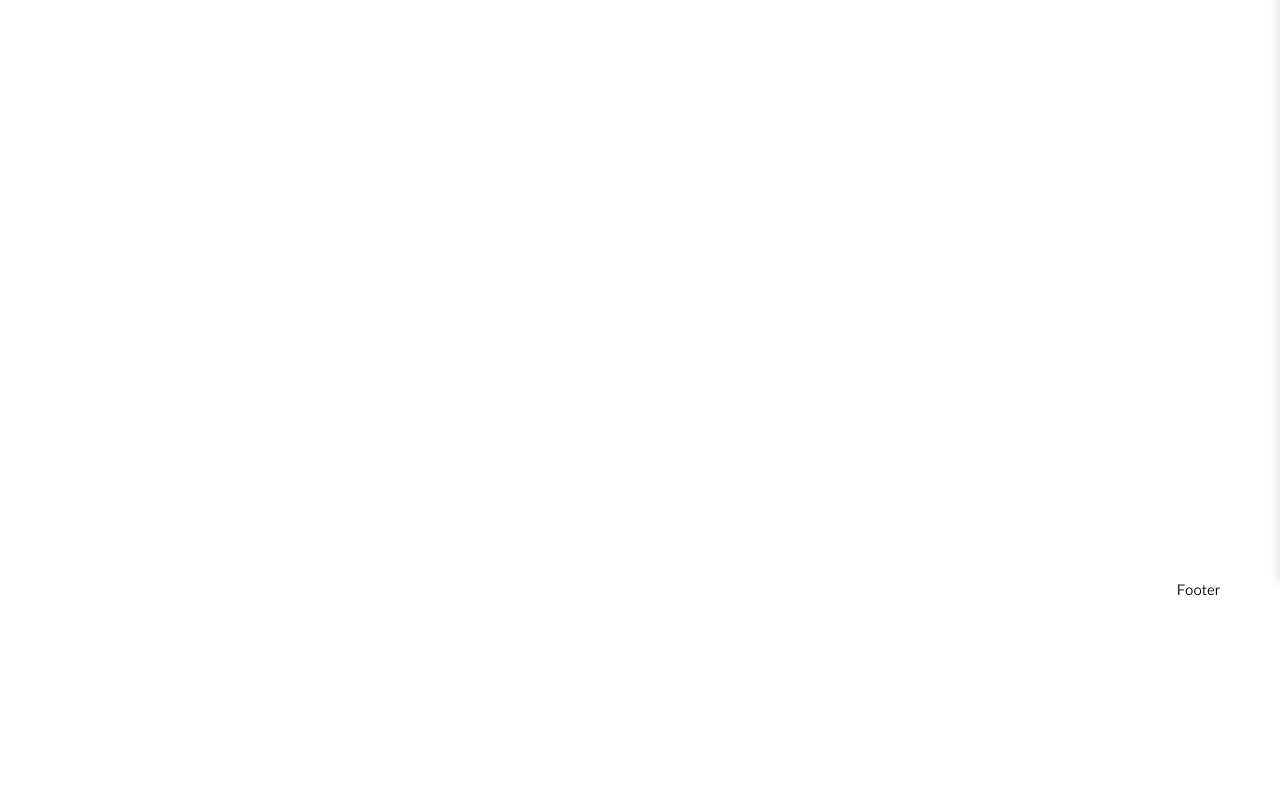
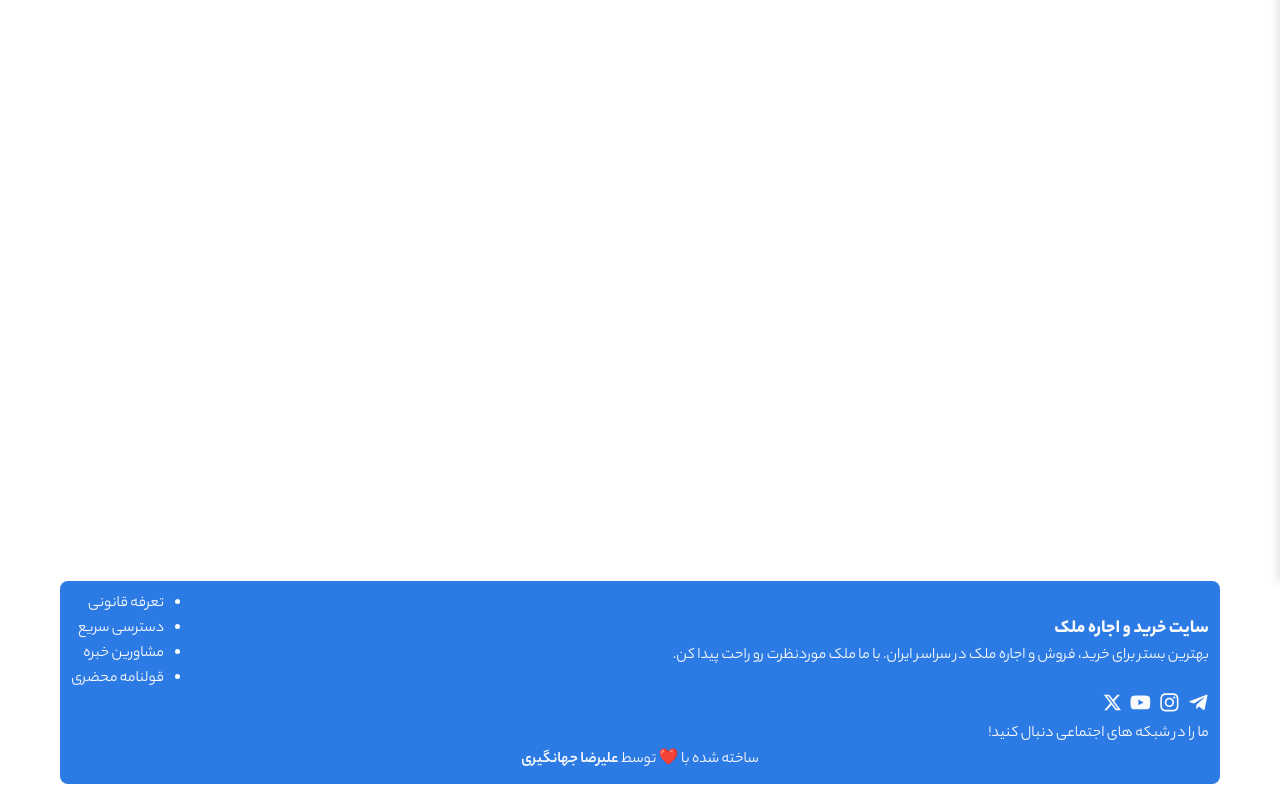
Before and after one commit to AlirezaJahangiri/student-behavior-tracker, a Next.js app: page / in a window 1280 px wide. Shown: the part 218-1018 px from the top of the page. Before the commit the page ends 824 px from the top, so only its background shows below. Built offline with nearby package versions, Linux system fonts and the light colour scheme.

Commit message:
developed footer

```diff
--- a/package.json
+++ b/package.json
@@ -9,7 +9,11 @@
     "lint": "next lint"
   },
   "dependencies": {
+    "bcryptjs": "^3.0.2",
+    "formidable": "^3.5.4",
+    "mongoose": "^8.16.1",
     "next": "^15.3.4",
+    "next-auth": "^4.24.11",
     "react": "^19.1.0",
     "react-dom": "^19.1.0",
     "react-icons": "^5.5.0"
--- a/src/app/page.js
+++ b/src/app/page.js
@@ -1,7 +1,7 @@
 export default function Home() {
   return (
     <main>
-      <h1>سلام</h1>
+      <h1>سلام</h1>;
     </main>
   );
 }
--- a/src/components/layout/Footer.js
+++ b/src/components/layout/Footer.js
@@ -1,9 +1,54 @@
-import React from 'react'
+import Link from "next/link";
+import styles from "./Footer.module.css";
+import { FaTelegramPlane } from "react-icons/fa";
+import { FaInstagram } from "react-icons/fa";
+import { FaYoutube } from "react-icons/fa";
+import { RiTwitterXFill } from "react-icons/ri";
 
 function Footer() {
   return (
-    <div>Footer</div>
-  )
+    <div className={styles.container}>
+      <div className={styles.sec1}>
+        <div className={styles.title}>
+          <h3>سایت خرید و اجاره ملک</h3>
+          <p>
+            بهترین بستر برای خرید، فروش و اجاره ملک در سراسر ایران. با ما ملک
+            موردنظرت رو راحت پیدا کن.
+          </p>
+        </div>
+        <div className={styles.ways}>
+          <ul>
+            <li>تعرفه قانونی</li>
+            <li>دسترسی سریع</li>
+            <li>مشاورین خبره</li>
+            <li>قولنامه محضری</li>
+          </ul>
+        </div>
+      </div>
+      <div className={styles.sec2}>
+        <div className={styles.social}>
+          <FaTelegramPlane />
+          <FaInstagram />
+          <FaYoutube />
+          <RiTwitterXFill />
+        </div>
+        <div className={styles.pavaragi}>
+          <p>ما را در شبکه های اجتماعی دنبال کنید!</p>
+        </div>
+      </div>
+      <div className={styles.creator}>
+        <p>
+          ساخته شده با ❤️ توسط
+          <span>
+            <Link className={styles.creatorName} href="https://t.me/AlirezaJhg">
+              {" "}
+              علیرضا جهانگیری{" "}
+            </Link>
+          </span>
+        </p>
+      </div>
+    </div>
+  );
 }
 
-export default Footer
+export default Footer;
--- a/src/components/layout/Footer.module.css
+++ b/src/components/layout/Footer.module.css
@@ -0,0 +1,57 @@
+.container {
+  color: #f9fafb;
+  background-color: #2c7be5;
+  border-radius: 8px;
+  padding: 0.7rem;
+  margin-bottom: 1rem;
+}
+
+.pavaragi {
+  margin-top: 0.6rem;
+}
+
+.sec1 {
+  display: flex;
+  align-items: center;
+  justify-content: space-between;
+}
+
+.title h3 {
+  font-weight: 600;
+}
+
+.ways ul li {
+  list-style: disc;
+}
+
+.social {
+  display: flex;
+  gap: 0.5rem;
+  font-size: 1.3rem;
+}
+
+.creator {
+  display: flex;
+  justify-content: center;
+}
+
+.creatorName {
+  font-weight: 400;
+}
+
+@media (max-width: 770px) {
+  .sec1 {
+    flex-direction: column;
+    gap: 1rem;
+    align-items: start;
+    padding: 1.4rem;
+  }
+
+  .pavaragi {
+    display: none;
+  }
+
+  .creator {
+    margin-top: 1rem;
+  }
+}
--- a/src/components/layout/Header.module.css
+++ b/src/components/layout/Header.module.css
@@ -134,3 +134,11 @@
   background: rgba(0, 0, 0, 0.3);
   z-index: 10;
 }
+
+.signin:hover {
+  background: none;
+  transition: all ease-in 0.3s;
+  .signinIcon {
+    color: #f9fafb;
+  }
+}
```
Also changed, not shown: 1 other file (tests, documents, lock files or other folders).
